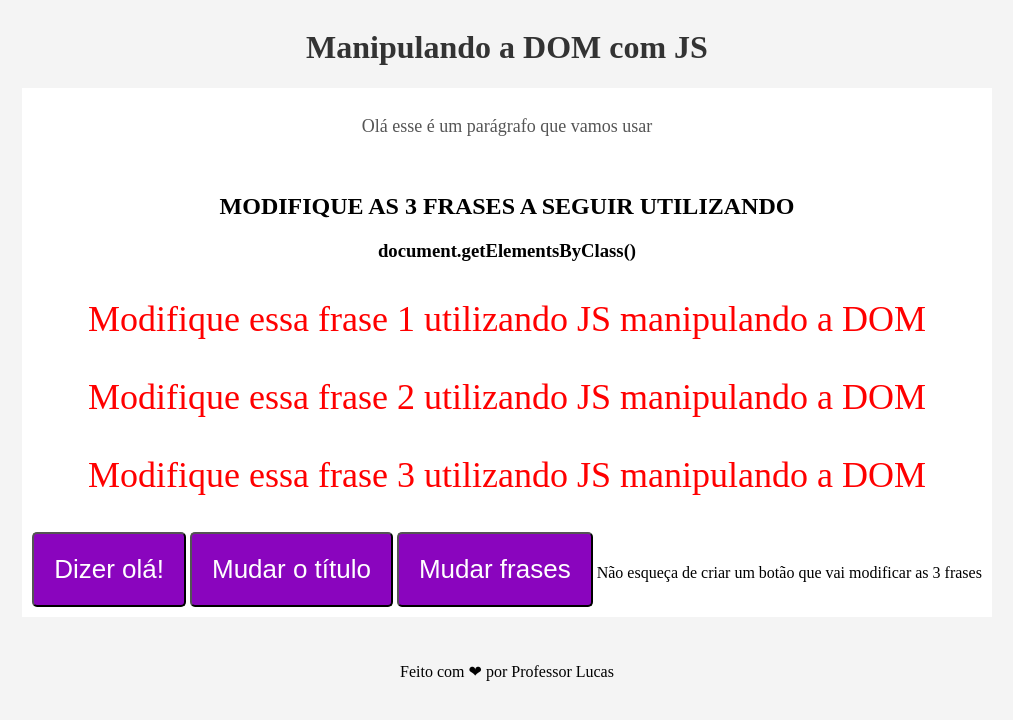
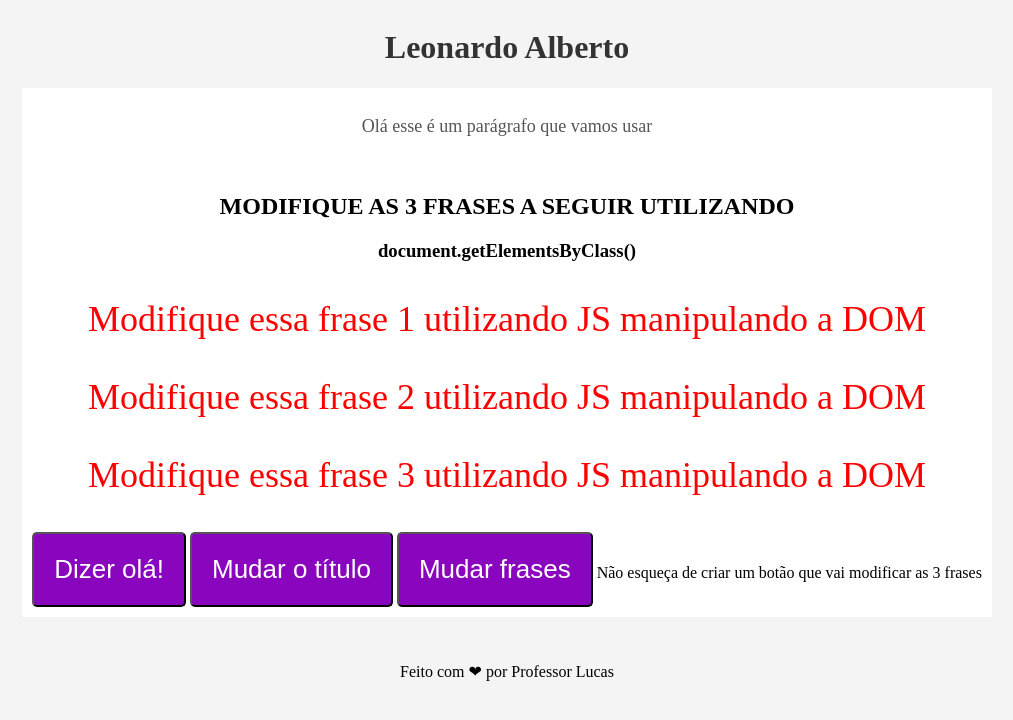
Before and after one commit to leonardoalberto666/Projeto-para-testar-o-modulo-2, a plain HTML site: page DOM/index.html in a window 1280 px wide. Shown: the whole page, without its empty margins (133-1146 px from the left). Drawn offline with Linux system fonts and the light colour scheme.

Commit message:
Add files via upload

```diff
--- a/DOM/index.html
+++ b/DOM/index.html
@@ -7,7 +7,7 @@
     <link rel="stylesheet" href="styles.css" />
   </head>
   <body>
-    <h1 id="titulo">Manipulando a DOM com JS</h1>
+    <h1 id="titulo">Leonardo Alberto</h1>
 
     <div class="container">
       <p class="mensagem1">Olá esse é um parágrafo que vamos usar</p>
```
